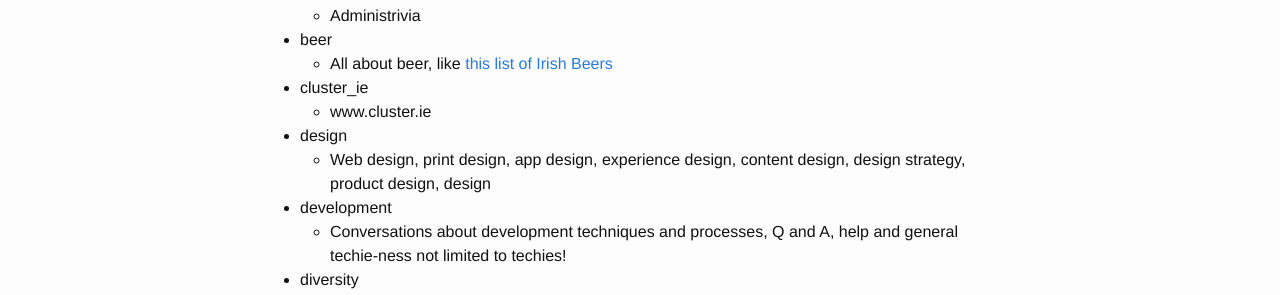
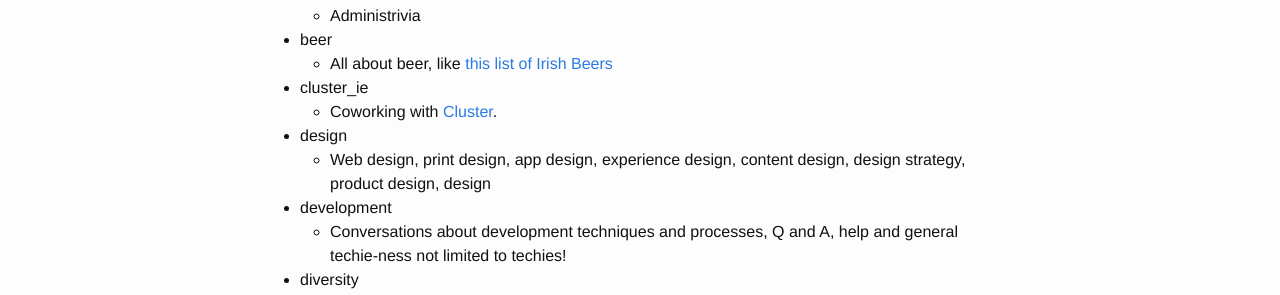
Before and after one commit to IrishTechCommunity/irishtechcommunity.github.io, a Jekyll site: the page built from channels.md, in a window 1280 px wide. Shown: the part 295-590 px from the top of the page. Built offline with Jekyll 4.4.1, drawn with Linux system fonts in a browser that asks for light colours.

Commit message:
Updated link to Cluster.

```diff
--- a/channels.md
+++ b/channels.md
@@ -13,7 +13,7 @@ What do we talk about on this Slack instance? Here is a list of the channels on
 * beer
   * All about beer, like [this list of Irish Beers][irish-beers]
 * cluster_ie
-  * www.cluster.ie
+  * Coworking with [Cluster][cluster].
 * design
   * Web design, print design, app design, experience design, content design, design strategy, product design, design
 * development
```
Also changed, not shown: other parts of channels.md (+1 -0 lines).
